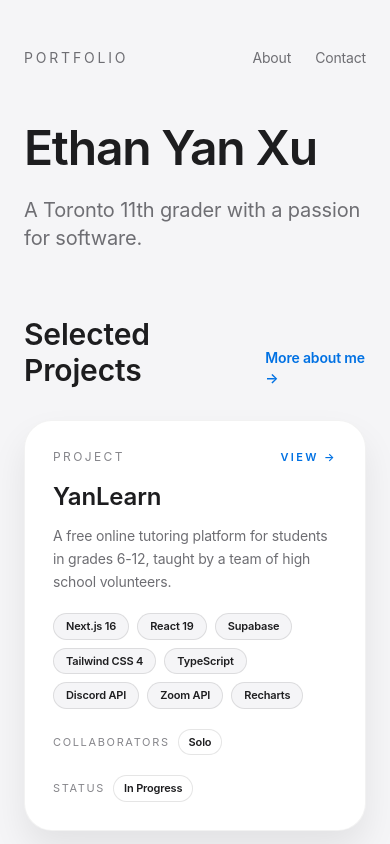
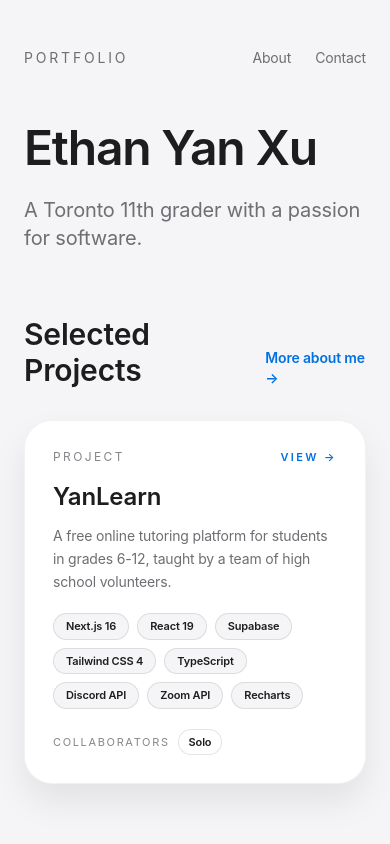
Before and after one commit to OoEthanoO/me, a Next.js app: page / in a window 390 px wide. Shown: the top 844 px of the page. Built offline with nearby package versions, Linux system fonts and the light colour scheme.

Commit message:
Refactor project status handling and enhance tag animations for improved UI responsiveness

```diff
--- a/app/globals.css
+++ b/app/globals.css
@@ -150,25 +150,19 @@ body {
 }
 
 /* Technology and collaborator tags animations */
+/* Delay is driven by --i (the item's index), so any number of tags stagger
+   correctly rather than only the first few. */
 .tech-tag {
   animation: fadeIn 0.5s ease-out;
   animation-fill-mode: both;
+  animation-delay: calc(0.8s + var(--i, 0) * 0.1s);
 }
-
-.tech-tag:nth-child(1) { animation-delay: 0.8s; }
-.tech-tag:nth-child(2) { animation-delay: 0.9s; }
-.tech-tag:nth-child(3) { animation-delay: 1s; }
-.tech-tag:nth-child(4) { animation-delay: 1.1s; }
-.tech-tag:nth-child(5) { animation-delay: 1.2s; }
 
 .collaborator-tag {
   animation: fadeIn 0.5s ease-out;
   animation-fill-mode: both;
+  animation-delay: calc(1.3s + var(--i, 0) * 0.1s);
 }
-
-.collaborator-tag:nth-child(1) { animation-delay: 1.3s; }
-.collaborator-tag:nth-child(2) { animation-delay: 1.4s; }
-.collaborator-tag:nth-child(3) { animation-delay: 1.5s; }
 
 .github-link {
   animation: fadeInUp 0.6s ease-out 1.6s;
--- a/app/project/[slug]/page.tsx
+++ b/app/project/[slug]/page.tsx
@@ -53,9 +53,10 @@ export default function ProjectDetail({ params }: { params: Promise<{ slug: stri
                 ))}
             </div>
             <div className="mt-6 flex flex-wrap gap-2">
-              {project.technologies.map((tech) => (
+              {project.technologies.map((tech, idx) => (
                 <span
                   key={tech}
+                  style={{ '--i': idx } as React.CSSProperties}
                   className="tech-tag inline-flex items-center rounded-full border border-black/10 bg-[#f5f5f7] px-3 py-1 text-[11px] font-semibold text-[#1d1d1f]"
                 >
                   {tech}
@@ -64,9 +65,10 @@ export default function ProjectDetail({ params }: { params: Promise<{ slug: stri
             </div>
             <div className="mt-6 flex flex-wrap gap-2 items-center">
               <span className="text-[11px] uppercase tracking-[0.2em] text-[#86868b]">Collaborators</span>
-              {project.collaborators.map((collab) => (
+              {project.collaborators.map((collab, idx) => (
                 <a
                   key={collab.name}
+                  style={{ '--i': idx } as React.CSSProperties}
                   href={collab.github}
                   target="_blank"
                   rel="noopener noreferrer"
@@ -76,17 +78,6 @@ export default function ProjectDetail({ params }: { params: Promise<{ slug: stri
                   {collab.name}
                 </a>
               ))}
-            </div>
-            <div className="mt-6 flex flex-wrap gap-2 items-center">
-              <span className="text-[11px] uppercase tracking-[0.2em] text-[#86868b]">Status</span>
-              {project.status && (
-                <span
-                  className="inline-flex items-center rounded-full border border-black/10 bg-white px-3 py-1 text-[11px] font-semibold text-[#1d1d1f]"
-                  style={{ animation: 'fadeIn 0.5s ease-out 1.3s', animationFillMode: 'both' }}
-                >
-                  {project.status}
-                </span>
-              )}
             </div>
             <div className="mt-8 flex flex-wrap gap-4">
               {project.github ? (
--- a/components/ProjectCard.tsx
+++ b/components/ProjectCard.tsx
@@ -47,16 +47,6 @@ export default function ProjectCard({ project }: ProjectCardProps) {
             </span>
           ))}
         </div>
-        <div className="mt-5 flex flex-wrap gap-2 items-center">
-          <span className="text-[11px] uppercase tracking-[0.15em] text-[#86868b]">Status</span>
-          {project.status && (
-            <span
-              className="inline-flex items-center rounded-full border border-black/10 bg-white px-2.5 py-1 text-[11px] font-semibold text-[#1d1d1f]"
-            >
-              {project.status}
-            </span>
-          )}
-        </div>
       </div>
     </Link>
   );
--- a/data/projects.ts
+++ b/data/projects.ts
@@ -14,7 +14,6 @@ export interface Project {
   github?: string;
   website?: string;
   images: string[];
-  status?: string;
 }
 
 export const projects: Project[] = [
@@ -44,6 +43,5 @@ export const projects: Project[] = [
       "/yanlearn4.png",
       "/yanlearn5.png",
     ],
-    status: "In Progress",
   },
 ];
```
